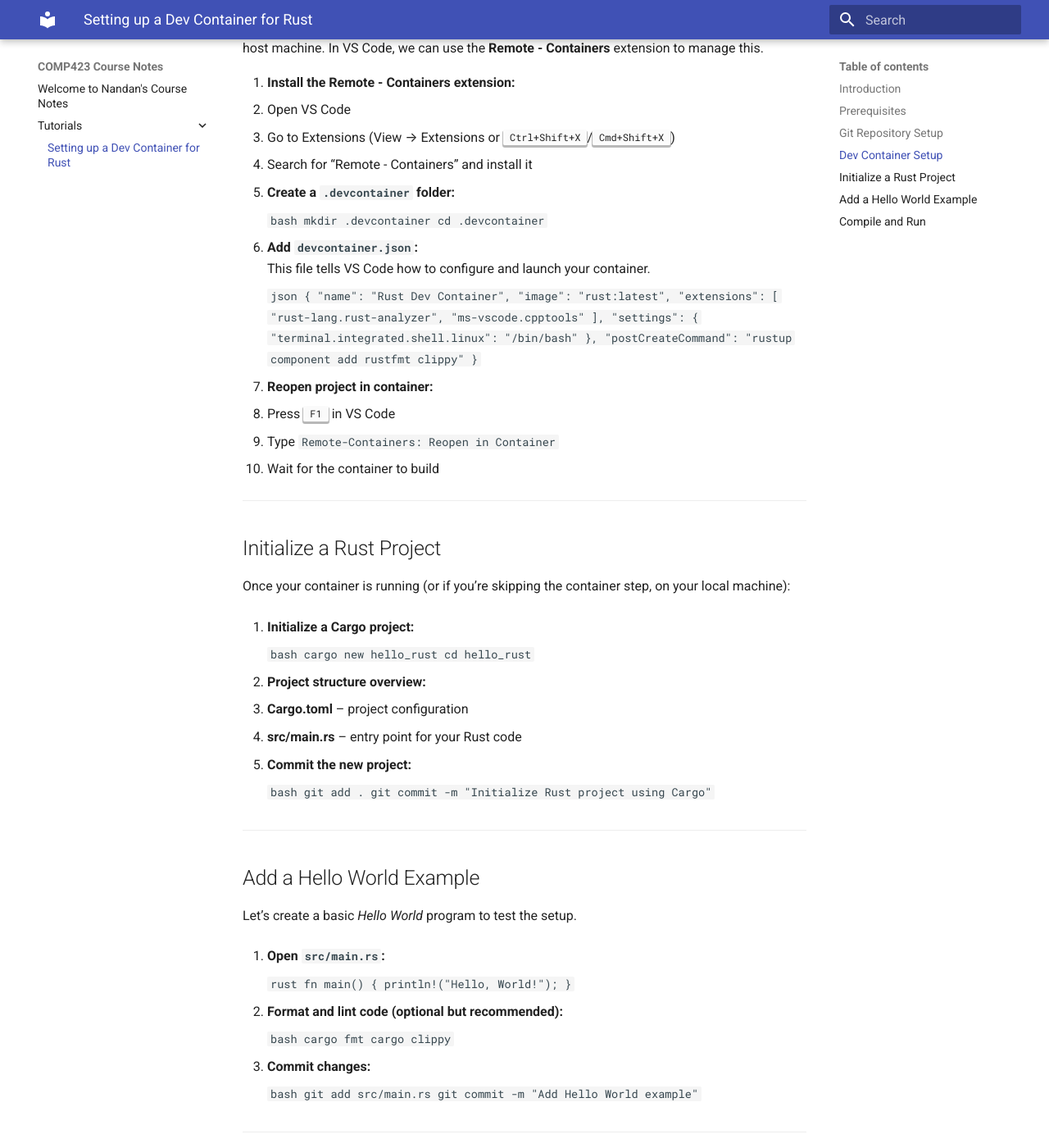
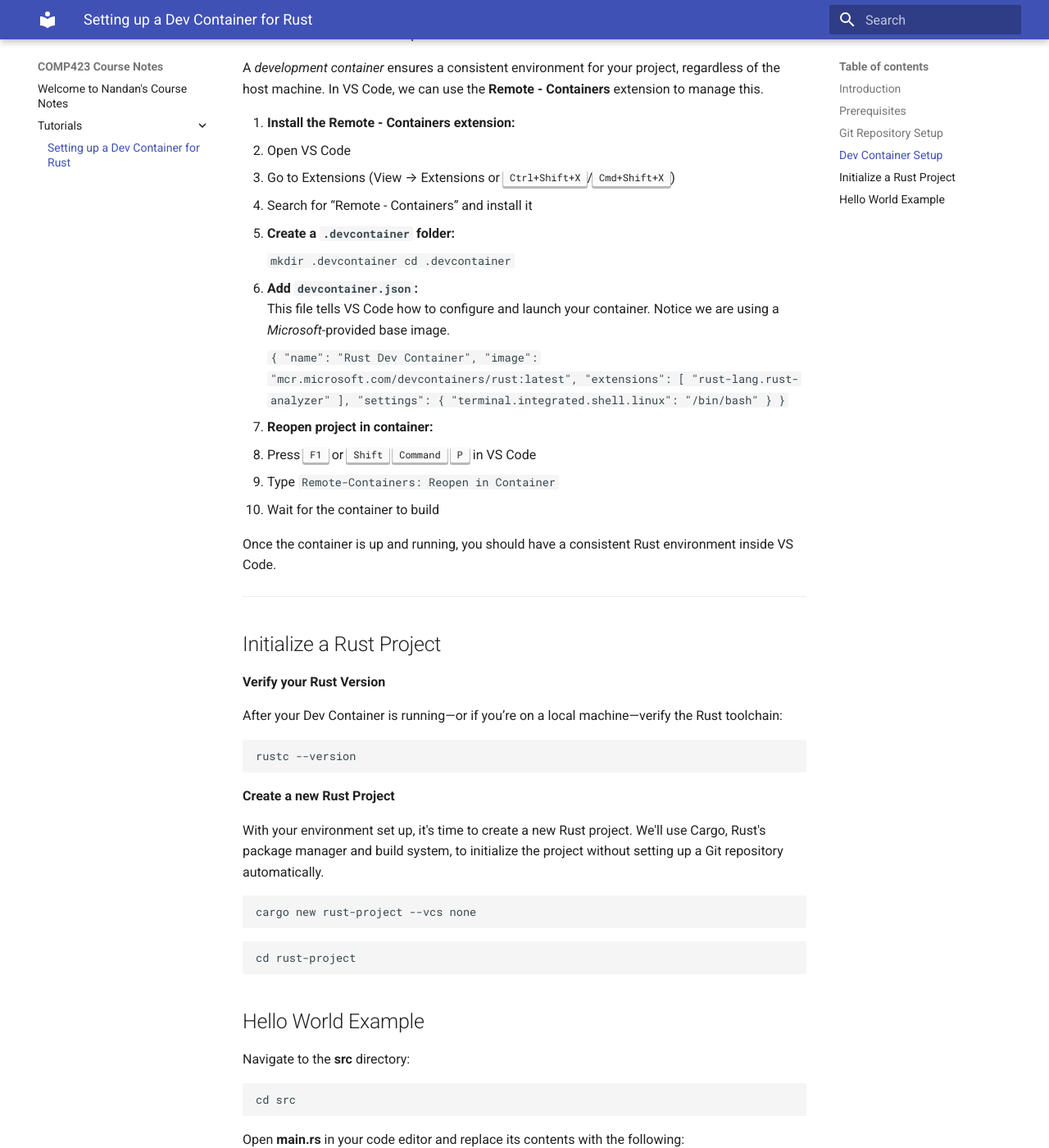
Before and after one commit to nandanmogili/comp423-course-notes, an MkDocs documentation site: the page built from docs/tutorials/rust-setup.md, in a window 1280 px wide and 1400 px high, scrolled down 1957 px. Shown: the whole window at 82% size. Built offline with MkDocs 1.6.1 and Material for MkDocs 9.7.7, drawn with Linux system fonts in a browser that asks for light colours; some of the changed text lies outside the part shown.

Commit message:
ex-00_final

````diff
--- a/docs/tutorials/rust-setup.md
+++ b/docs/tutorials/rust-setup.md
@@ -1,8 +1,7 @@
 # Setting up a Dev Container for Rust
+
 * Primary author: [Nandan Mogili](https://github.com/nandanmogili)
 * Reviewer: [Aaron Patel](https://github.com/arpatell)
-
-
 
 Welcome to this step-by-step guide on setting up a basic **Rust** project from scratch. Whether you’re a complete beginner or looking to structure your environment more efficiently, this tutorial will walk you through every essential step—from creating a Git repository to compiling and running a _Hello World_ example.
 
@@ -12,10 +11,10 @@
 2. [Prerequisites](#prerequisites)
 3. [Git Repository Setup](#git-repository-setup)
 4. [Dev Container Setup](#dev-container-setup)
-5. [Initialize a Rust Project](#initialize-a-rust-project)
-6. [Add a Hello World Example](#add-a-hello-world-example)
-7. [Compile and Run](#compile-and-run)
-
+5. [Verify Rust Version](#verify-rust-version)
+6. [Initialize a Rust Project](#initialize-a-rust-project)
+7. [Add a Hello World Example](#add-a-hello-world-example)
+8. [Compile and Run](#compile-and-run)
 
 ---
 
@@ -39,7 +38,6 @@
 3. **Docker** – to run your Dev Container
 4. **Rust** – the Rust toolchain, including Cargo
 
-
 [VS Code Installation](https://code.visualstudio.com/docs/setup/setup-overview)
 [Docker Installation](https://docs.docker.com/get-docker/)
 [Rust Installation](https://www.rust-lang.org/tools/install)
@@ -48,34 +46,44 @@
 
 ## Git Repository Setup
 
-Version control is essential for managing changes to your project’s codebase. Let’s start by creating a Git repository.
+Version control is essential for managing changes to your project’s codebase. Let’s start by creating a Git repository:
+
+
+
 
 1. **Create a new directory:**
 
-    ```bash
+    ```
     mkdir rust-project
+    ```
+
+    ```
     cd rust-project
     ```
 
 2. **Initialize the repository:**
 
-    ```bash
+    ```
     git init
     ```
 
 3. **Create a `.gitignore` file:**
    Exclude files and directories you don’t want under source control:
 
-    ```bash
+    ```
     echo "/target\n**/*.rs.bk\n.vscode\n*.code-workspace\n.DS_Store" > .gitignore
     ```
 
 4. **Commit the setup:**
 
-    ```bash
+    ```
     git add .
+    ```
+
+    ```
     git commit -m "Initial commit: setup Git repository with .gitignore"
     ```
+
 
 ---
 
@@ -90,116 +98,82 @@
 
 2. **Create a `.devcontainer` folder:**
 
-    ```bash
+    ```
     mkdir .devcontainer
     cd .devcontainer
     ```
 
 3. **Add `devcontainer.json`:**
-   This file tells VS Code how to configure and launch your container.
+   This file tells VS Code how to configure and launch your container. Notice we are using a *Microsoft*-provided base image.
 
-    ```json
+
+    ```
     {
       "name": "Rust Dev Container",
-      "image": "rust:latest",
+      "image": "mcr.microsoft.com/devcontainers/rust:latest",
       "extensions": [
-        "rust-lang.rust-analyzer",
-        "ms-vscode.cpptools"
+        "rust-lang.rust-analyzer"
       ],
       "settings": {
         "terminal.integrated.shell.linux": "/bin/bash"
-      },
-      "postCreateCommand": "rustup component add rustfmt clippy"
+      }
     }
     ```
 
 4. **Reopen project in container:**
-   - Press <kbd>F1</kbd> in VS Code
+   - Press <kbd>F1</kbd> or <kbd>Shift</kbd> <kbd>Command</kbd> <kbd>P</kbd> in VS Code
    - Type `Remote-Containers: Reopen in Container`
    - Wait for the container to build
+
+Once the container is up and running, you should have a consistent Rust environment inside VS Code.
 
 ---
 
 ## Initialize a Rust Project
 
-Once your container is running (or if you’re skipping the container step, on your local machine):
+**Verify your Rust Version**
 
-1. **Initialize a Cargo project:**
+After your Dev Container is running—or if you’re on a local machine—verify the Rust toolchain:
 
-    ```bash
-    cargo new hello_rust
-    cd hello_rust
-    ```
+```
+rustc --version
+```
 
-2. **Project structure overview:**
-   - **Cargo.toml** – project configuration
-   - **src/main.rs** – entry point for your Rust code
+**Create a new Rust Project**
 
-3. **Commit the new project:**
+With your environment set up, it's time to create a new Rust project. We'll use Cargo, Rust's package manager and build system, to initialize the project without setting up a Git repository automatically.
 
-    ```bash
-    git add .
-    git commit -m "Initialize Rust project using Cargo"
-    ```
+```
+cargo new rust-project --vcs none
+```
+```
+cd rust-project
+```
 
----
+## Hello World Example
 
-## Add a Hello World Example
-
-Let’s create a basic _Hello World_ program to test the setup.
-
-1. **Open `src/main.rs`:**
-
-    ```rust
-    fn main() {
-        println!("Hello, World!");
-    }
-    ```
-
-2. **Format and lint code (optional but recommended):**
-
-    ```bash
-    cargo fmt
-    cargo clippy
-    ```
-
-3. **Commit changes:**
-
-    ```bash
-    git add src/main.rs
-    git commit -m "Add Hello World example"
-    ```
-
----
-
-## Compile and Run
-
-Time for the exciting part—building and running your Rust code.
-
-1. **Compile the project:**
-
-    ```bash
-    cargo build
-    ```
+Navigate to the **src** directory:
+```
+cd src
+```
+Open **main.rs** in your code editor and replace its contents with the following:
+```
+fn main() {
+    println!("Hello, world!");
+}
+```
 
 
+**Compile and Run:**
 
-2. **Run the project:**
+Use **cargo build** and **cargo run** to compile and run your Rust Project and you should see the expected output : Hello world!
 
-    ```bash
-    cargo run
-    ```
+```
+cargo build
+```
 
-    **Expected output:**
+```
+cargo run
+```
 
-    ```
-    Compiling hello_rust v0.1.0 (/workspaces/rust-project/hello_rust)
-     Finished dev [unoptimized + debuginfo] target(s) in 2.34s
-      Running `target/debug/hello_rust`
-    Hello, World!
-    ```
-
-3. **Verify success:**
-   You should see **Hello, World!** in your terminal.
-
----
+Congratulations! You’ve successfully set up a Rust development environment using a Dev Container, initialized a Git repository, created a new Rust project, and run your first Rust program.
````
